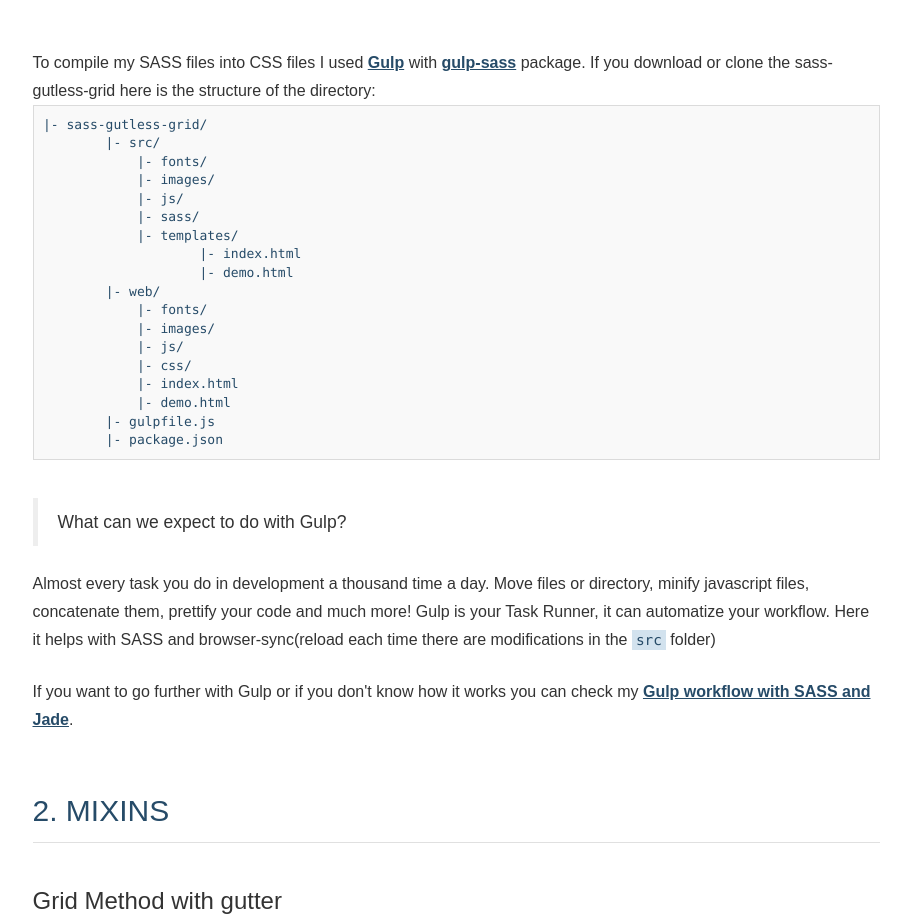
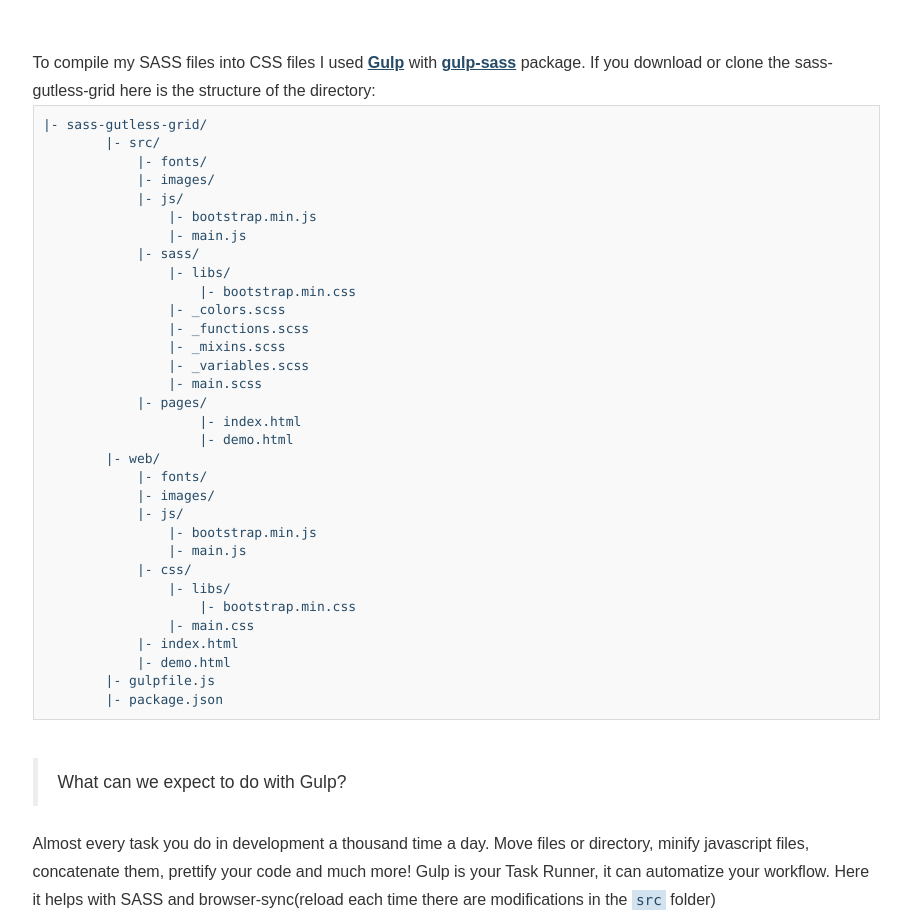
Before and after one commit to yannisabel/sass-gutless-grid, a website with bundled scripts: page src/pages/index.html in a window 1280 px wide. Shown: the part 930-1848 px from the top of the page, without its empty margins (330-1241 px from the left). Built offline with nearby package versions, Linux system fonts and the light colour scheme; a script that the page names is missing; files whose address does not match are found by name.

Commit message:
modif directory structure

```diff
--- a/src/pages/index.html
+++ b/src/pages/index.html
@@ -79,16 +79,30 @@
         |- src/
     	    |- fonts/
     	    |- images/
-    	    |- js/
-    	    |- sass/
-    	    |- templates/
+            |- js/
+                |- bootstrap.min.js
+                |- main.js
+            |- sass/
+                |- libs/
+                    |- bootstrap.min.css
+                |- _colors.scss
+                |- _functions.scss
+                |- _mixins.scss
+                |- _variables.scss
+                |- main.scss
+    	    |- pages/
     		    |- index.html
     		    |- demo.html
     	|- web/
     	    |- fonts/
     	    |- images/
-    	    |- js/
-    	    |- css/
+            |- js/
+                |- bootstrap.min.js
+                |- main.js
+            |- css/
+                |- libs/
+                    |- bootstrap.min.css
+                |- main.css
     	    |- index.html
             |- demo.html
         |- gulpfile.js
```
